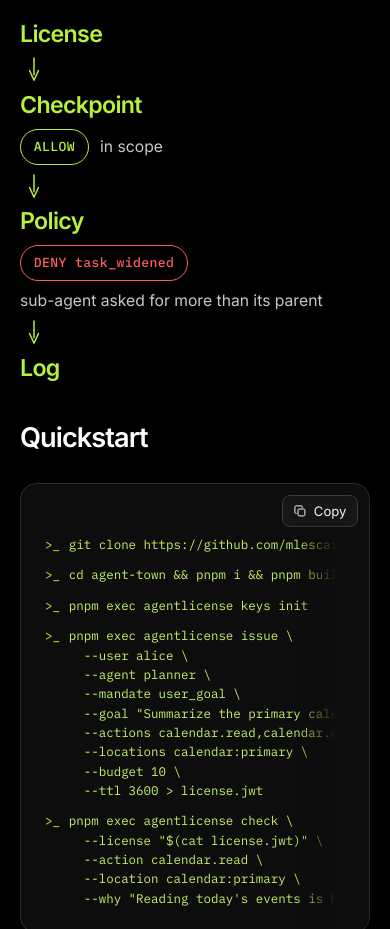
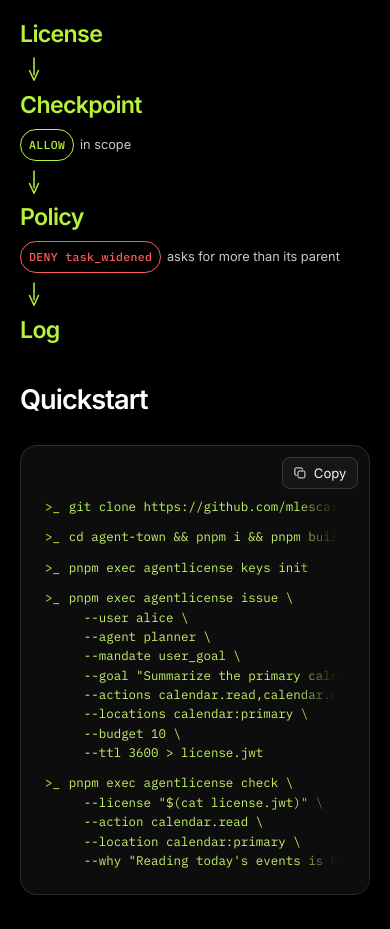
Before and after one commit to mlescaille/agent-town, a website: page site/index.html in a window 390 px wide. Shown: the part 2003-2932 px from the top of the page. Drawn offline with Linux system fonts and the light colour scheme.

Commit message:
Align the ALLOW and DENY captions with their step labels.
The DENY chip now starts at Policy, and on a phone both captions stay on the same line as their chips.

Co-authored-by: Mari Lescaille <rbeliser@gmail.com>

```diff
--- a/site/index.html
+++ b/site/index.html
@@ -155,7 +155,7 @@
         <li class="join" aria-hidden="true"><span class="arrow-line"></span><svg class="arrow-head" viewBox="0 0 8 12"><path d="M1 1.2 6.5 6 1 10.8" fill="none" stroke="currentColor" stroke-width="1.4" stroke-linecap="round" stroke-linejoin="round"/></svg><svg class="arrow-v" viewBox="0 0 12 28"><path d="M6 1v18M1.2 14.5 6 25 10.8 14.5" fill="none" stroke="currentColor" stroke-width="1.6" stroke-linecap="round" stroke-linejoin="round"/></svg></li>
         <li class="step">
           <span class="step-name">Policy</span>
-          <p class="outcome outcome-deny"><span class="chip chip-deny">DENY task_widened</span> <span>sub-agent asked for more than its parent</span></p>
+          <p class="outcome outcome-deny"><span class="chip chip-deny">DENY task_widened</span> <span>asks for more than its parent</span></p>
         </li>
         <li class="join" aria-hidden="true"><span class="arrow-line"></span><svg class="arrow-head" viewBox="0 0 8 12"><path d="M1 1.2 6.5 6 1 10.8" fill="none" stroke="currentColor" stroke-width="1.4" stroke-linecap="round" stroke-linejoin="round"/></svg><svg class="arrow-v" viewBox="0 0 12 28"><path d="M6 1v18M1.2 14.5 6 25 10.8 14.5" fill="none" stroke="currentColor" stroke-width="1.6" stroke-linecap="round" stroke-linejoin="round"/></svg></li>
         <li class="step"><span class="step-name">Log</span></li>
--- a/site/styles.css
+++ b/site/styles.css
@@ -574,15 +574,16 @@ a {
 .outcome {
   display: flex;
   align-items: center;
-  flex-wrap: wrap;
-  gap: 0.55rem 0.7rem;
+  flex-wrap: nowrap;
+  gap: 0.55rem;
   margin: 0;
   color: var(--muted);
   font-family: var(--sans);
-  font-size: 0.98rem;
+  font-size: 0.92rem;
   font-weight: 400;
   letter-spacing: 0;
-  line-height: 1.35;
+  line-height: 1.2;
+  white-space: nowrap;
 }
 
 .chip {
@@ -603,6 +604,19 @@ a {
 .chip-deny {
   border-color: var(--deny);
   color: var(--deny);
+}
+
+@media (max-width: 599px) {
+  .outcome {
+    gap: 0.35rem;
+    font-size: 0.8rem;
+  }
+
+  .chip {
+    min-height: 32px;
+    padding: 0.2rem 0.5rem;
+    font-size: 0.72rem;
+  }
 }
 
 .term {
@@ -831,14 +845,11 @@ a {
   .outcome {
     position: absolute;
     top: 2.7rem;
+    left: auto;
+    right: auto;
     margin: 0;
     flex-wrap: nowrap;
     white-space: nowrap;
-  }
-
-  .outcome-deny {
-    right: 0;
-    left: auto;
   }
 
   .outcome-slot {
```
